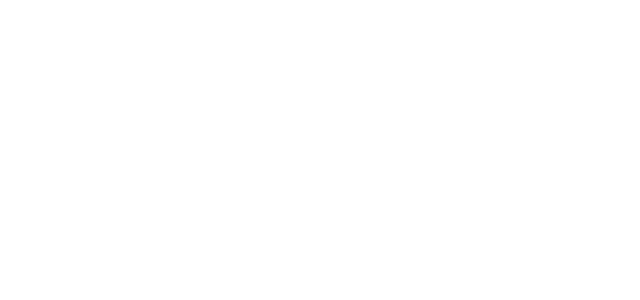
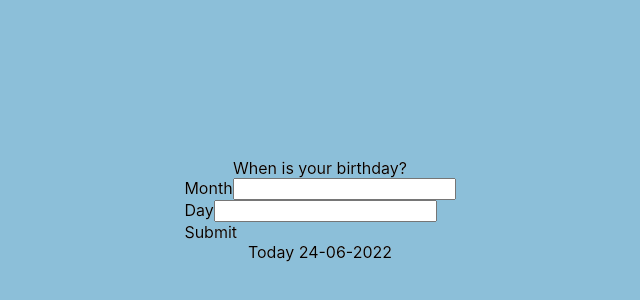
Before and after one commit to ericggul/off-line, a React (Create React App) app: page /happy-birthday in a window 1280 px wide. Before the commit this address had no page. Shown: the part 190-490 px from the top of the page, without its empty margins (320-960 px from the left). Built offline with nearby package versions, Linux system fonts and the light colour scheme.

Commit message:
Feat: Friendly guide

```diff
--- a/src/App.js
+++ b/src/App.js
@@ -24,6 +24,9 @@ import Controller from "containers/Controller";
 import ModernTraveling from "containers/ModernTraveling";
 import Seconds from "containers/Seconds";
 import FriendlyGuideToEnjoyThisArtwork from "containers/FriendlyGuideToEnjoyThisArtwork";
+
+//Sep 2022
+import HappyBirthday from "containers/HappyBirthday";
 
 import Bascilica from "containers/Bascilica";
 
@@ -54,6 +57,8 @@ function App() {
           <Route exact path="/seconds" element={<Seconds />} />
           <Route exact path="/friendly-guide-to-enjoy-this-artwork" element={<FriendlyGuideToEnjoyThisArtwork />} />
 
+          <Route exact path="/happy-birthday" element={<HappyBirthday />} />
+
           <Route exact path="/bascilica" element={<Bascilica />} />
 
           <Route exact path="/square-pillars" element={<SquarePillars />} />
--- a/src/containers/FriendlyGuideToEnjoyThisArtwork/index.js
+++ b/src/containers/FriendlyGuideToEnjoyThisArtwork/index.js
@@ -15,31 +15,51 @@ const QUESTIONS = [
   "Why don't you take a photograph of this list, so you can refer to it when you look at the art?",
 ];
 
+const GRAMMAR_LIST = [
+  "Shitty",
+  "Commercial",
+  "Awful",
+  "Disaster",
+  "Copy",
+  "Copycat",
+  `Don't want to`,
+  "Racist",
+  "Not",
+  `Ain't`,
+  "Never",
+  "Neither",
+  "Hardly",
+  "Worse",
+  "Worst",
+  "hate",
+  "hated",
+  "bad",
+  "no",
+  "nothing",
+];
+
 //to do: self-reflection effect(using webcam)
 function FriendlyGuideToEnjoyThisArtwork() {
   const [prepared, setPrepared] = useState(false);
   const [idx, setIdx] = useState(0);
+  const [getAudioResponse, setGetAudioResponse] = useState(false);
+  const [answer, setAnswer] = useState(false);
 
   useEffect(() => {
-    if (prepared) {
-      const interval = setInterval(() => {
-        setIdx((idx) => (idx + 1) % QUESTIONS.length);
-      }, 5000);
+    if (prepared && idx < QUESTIONS.length) {
+      speak(QUESTIONS[idx]);
+    }
+  }, [idx, prepared]);
 
-      return () => clearInterval(interval);
-    }
-  }, [prepared]);
-
-  useEffect(() => {
-    speak(QUESTIONS[idx]);
-  }, [idx]);
-
-  function speak(sentence) {
+  async function speak(sentence) {
     const synth = window.speechSynthesis;
     var msg = new SpeechSynthesisUtterance(sentence);
     msg.pitch = 1;
     msg.rate = 1;
     synth.speak(msg);
+    msg.addEventListener("end", () => {
+      setGetAudioResponse(true);
+    });
   }
 
   //prepare video
@@ -88,10 +108,64 @@ function FriendlyGuideToEnjoyThisArtwork() {
     setVideoReady(true);
   }
 
+  //audio rec
+  useEffect(() => {
+    if (getAudioResponse) {
+      analyseVoice();
+    }
+  }, [getAudioResponse]);
+
+  const recognitionRef = useRef(null);
+
+  //voice recognition test
+  async function analyseVoice() {
+    const grammar = `#JSGF V1.0; grammar phrase; public <phrase> = ${GRAMMAR_LIST.join(" | ")};`;
+
+    const SpeechRecognition = window.SpeechRecognition || window.webkitSpeechRecognition;
+    const SpeechGrammarList = window.SpeechGrammarList || window.webkitSpeechGrammarList;
+
+    const recognition = new SpeechRecognition();
+    const speechRecognitionList = new SpeechGrammarList();
+    speechRecognitionList.addFromString(grammar, 1);
+    recognition.grammars = speechRecognitionList;
+    recognition.lang = "en-GB";
+    recognition.start();
+    recognitionRef.current = recognition;
+
+    recognition.continuous = true;
+    recognition.interimResults = true;
+
+    recognition.nomatch = () => {
+      setAnswer("not recognised");
+    };
+
+    recognition.onerror = (event) => {
+      setAnswer("not recognised");
+      console.log("Error occurred in recognition: " + event.error);
+    };
+
+    recognition.onresult = (event) => {
+      setAnswer(event.results[0][0].transcript);
+      setGetAudioResponse(false);
+    };
+  }
+
+  useEffect(() => {
+    if (answer) {
+      const timeout = setTimeout(() => {
+        setIdx((idx) => idx + 1);
+        setAnswer("");
+      }, 2500);
+
+      return () => clearTimeout(timeout);
+    }
+  }, [answer]);
+
   return (
     <S.StyledFriendlyGuideToEnjoyThisArtwork onClick={() => setPrepared(true)}>
       <S.Video ref={videoRef} />
-      <S.Text> {prepared ? QUESTIONS[idx] : "CLICK"}</S.Text>
+      <S.Text> {prepared ? (idx < QUESTIONS.length ? QUESTIONS[idx] : "The End") : "CLICK"}</S.Text>
+      <S.Answer>{answer}</S.Answer>
     </S.StyledFriendlyGuideToEnjoyThisArtwork>
   );
 }
--- a/src/containers/FriendlyGuideToEnjoyThisArtwork/styles.js
+++ b/src/containers/FriendlyGuideToEnjoyThisArtwork/styles.js
@@ -4,16 +4,27 @@ import { FlexCenterStyle, WholeContainer } from "static/styles";
 export const StyledFriendlyGuideToEnjoyThisArtwork = styled.div`
   ${FlexCenterStyle};
   ${WholeContainer};
-  background: #060b71;
+  flex-direction: column;
+  background: #002fa7;
   color: white;
-  font-size: 3rem;
+  font-size: 2rem;
   text-transform: uppercase;
 `;
 
 export const Text = styled.div`
-  width: 50%;
+  width: 70%;
   text-align: center;
   opacity: 1;
+`;
+
+export const Answer = styled.div`
+  width: 70%;
+  font-size: 1.5rem;
+  height: 6rem;
+  margin-top: 3rem;
+  text-align: center;
+  opacity: 1;
+  text-transform: lowercase;
 `;
 
 export const Video = styled.video`
--- /dev/null
+++ b/src/containers/HappyBirthday/index.js
@@ -0,0 +1,49 @@
+import React, { useEffect, useState } from "react";
+import * as S from "./styles";
+
+function HappyBirthday() {
+  const [year, setYear] = useState(new Date().getFullYear());
+  const [month, setMonth] = useState(new Date().getMonth());
+  const [day, setDay] = useState(new Date().getDate());
+
+  const [bdayMonth, setBDayMonth] = useState("");
+  const [bdayDay, setBDayDay] = useState("");
+
+  function numberFormatter(number) {
+    if (number < 10) {
+      return "0" + number;
+    } else {
+      return number;
+    }
+  }
+
+  //submit button
+  const [isSubmitted, setIsSubmitted] = useState(false);
+
+  useEffect(() => {
+    if (isSubmitted) {
+      //to do
+    }
+  }, [isSubmitted]);
+
+  return (
+    <S.StyledHappyBirthday>
+      When is your birthday?
+      <S.BirthdayTab>
+        <S.BirthdayTabItem>
+          <S.BirthdayTabItemLabel>Month</S.BirthdayTabItemLabel>
+          <S.BirthdayTabItemInput type="number" value={bdayMonth} onChange={(e) => setBDayMonth(e.target.value)} />
+        </S.BirthdayTabItem>
+        <S.BirthdayTabItem>
+          <S.BirthdayTabItemLabel>Day</S.BirthdayTabItemLabel>
+          <S.BirthdayTabItemInput type="number" value={bdayDay} onChange={(e) => setBDayDay(e.target.value)} />
+        </S.BirthdayTabItem>
+        <S.SubmitButton onClick={() => setIsSubmitted(true)}>Submit</S.SubmitButton>
+      </S.BirthdayTab>
+      <S.DateTab>
+        Today {numberFormatter(day)}-{numberFormatter(month)}-{year}
+      </S.DateTab>
+    </S.StyledHappyBirthday>
+  );
+}
+export default HappyBirthday;
--- /dev/null
+++ b/src/containers/HappyBirthday/styles.js
@@ -0,0 +1,21 @@
+import styled from "styled-components";
+import { FlexCenterStyle, WholeContainer } from "static/styles";
+
+export const StyledHappyBirthday = styled.div`
+  ${WholeContainer};
+  ${FlexCenterStyle};
+  flex-direction: column;
+  background: hsl(200, 50%, 70%);
+`;
+
+export const BirthdayTab = styled.div``;
+
+export const BirthdayTabItem = styled.div``;
+
+export const BirthdayTabItemLabel = styled.label``;
+
+export const BirthdayTabItemInput = styled.input``;
+
+export const SubmitButton = styled.div``;
+
+export const DateTab = styled.div``;
```
